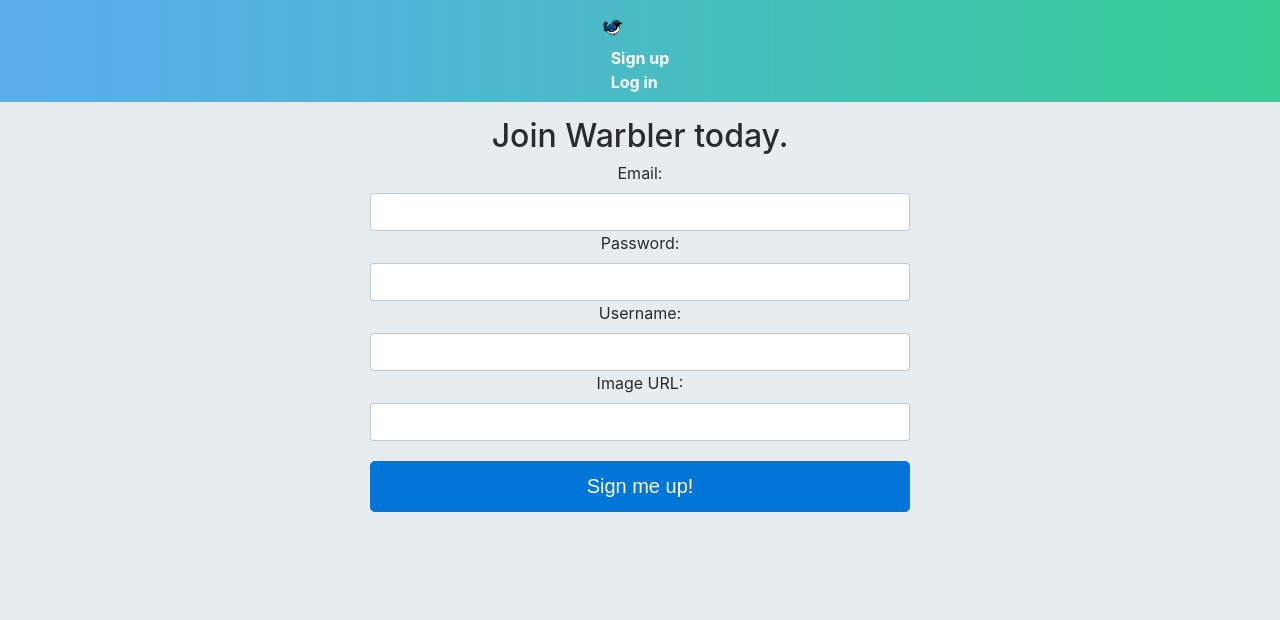
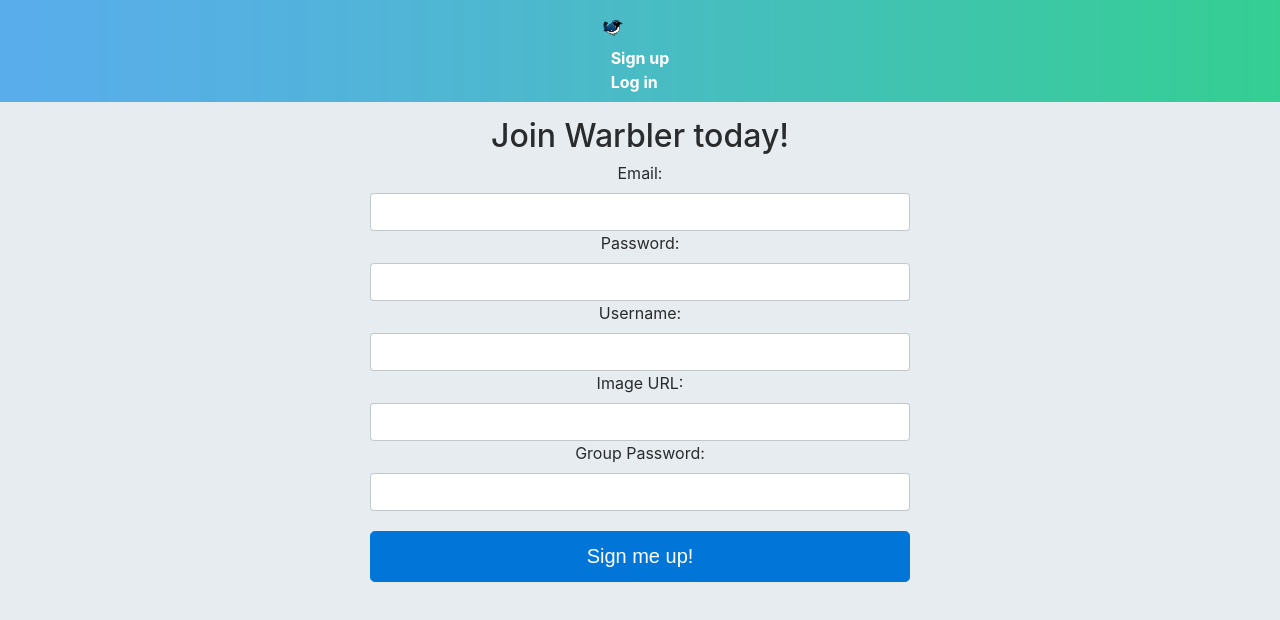
Before and after one commit to ccquach/warbler-refactor, a React (Create React App) app in the folder warbler-client/: page /signup in a window 1280 px wide. Shown: the top 620 px of the page. Built offline with nearby package versions, Linux system fonts and the light colour scheme.

Commit message:
add group password to sign up

```diff
--- a/warbler-client/src/components/AuthForm.js
+++ b/warbler-client/src/components/AuthForm.js
@@ -7,6 +7,7 @@
       email: '',
       username: '',
       password: '',
+      groupPassword: '',
       profileImageUrl: ''
     };
   }
@@ -91,6 +92,14 @@
                     value={profileImageUrl}
                     type="text"
                   />
+                  <label htmlFor="group-password">Group Password:</label>
+                  <input
+                    className="form-control"
+                    id="group-password"
+                    name="groupPassword"
+                    onChange={this.handleChange}
+                    type="password"
+                  />
                 </div>
               )}
               <button
--- a/warbler-client/src/containers/Main.js
+++ b/warbler-client/src/containers/Main.js
@@ -28,7 +28,7 @@
                 errors={errors}
                 onAuth={authUser}
                 buttonText="Log in"
-                heading="Welcome Back."
+                heading="Welcome back!"
                 {...props}
               />
             );
@@ -45,7 +45,7 @@
                 onAuth={authUser}
                 signUp
                 buttonText="Sign me up!"
-                heading="Join Warbler today."
+                heading="Join Warbler today!"
                 {...props}
               />
             );
```
Also changed, not shown: 1 other file (tests, documents, lock files or other folders).
